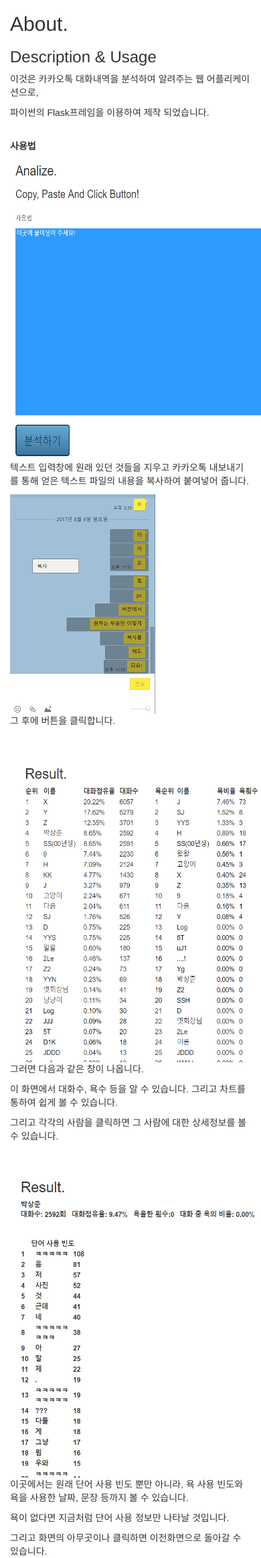
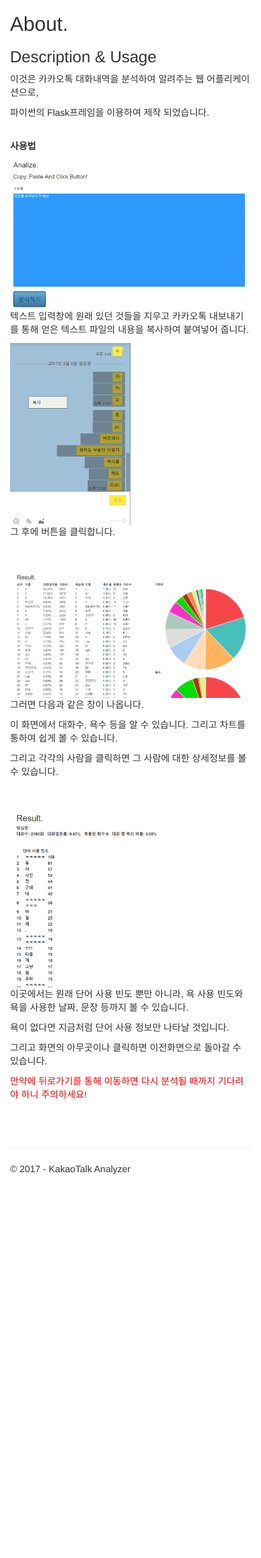
Before and after one commit to cosmoquester/KakaoAnalyzer, a Flask app: page /about in a window 390 px wide; the page is wider, and only the part inside the window is pictured. Shown: the part 51-2377 px from the top of that part at 67% size. After the commit the page ends 1804 px from the top of that part, so only its background shows below. Run offline with Flask 2, Linux system fonts and the light colour scheme; some libraries are stand-ins or nearby versions.

Commit message:
about page mobile applacation

```diff
--- a/templates/about.html
+++ b/templates/about.html
@@ -10,15 +10,15 @@
 <br>
 <p><b>사용법</b></p>
 
-<img src="{{url_for('static', filename='1.png')}}" style="width:600px;height:450px" />
+<img src="{{url_for('static', filename='1.png')}}" style="width:100%;height:auto;max-width:800px" />
 <p>텍스트 입력창에 원래 있던 것들을 지우고 카카오톡 내보내기를 통해 얻은 텍스트 파일의 내용을 복사하여 붙여넣어 줍니다.</p>
-<img src="{{url_for('static', filename='11.png')}}" />
+<img src="{{url_for('static', filename='11.png')}}" style="width:50%;height:auto;max-width:350px"/>
 <p>그 후에 버튼을 클릭합니다.</p><br><br>
-<img src="{{url_for('static', filename='2.png')}}" style="width:800px;height:450px"/>
+<img src="{{url_for('static', filename='2.png')}}" style="width:100%;height:auto;max-width:800px"/>
 <p>그러면 다음과 같은 창이 나옵니다.</p>
 <p>이 화면에서 대화수, 욕수 등을 알 수 있습니다. 그리고 차트를 통하여 쉽게 볼 수 있습니다.</p>
 <p>그리고 각각의 사람을 클릭하면 그 사람에 대한 상세정보를 볼 수 있습니다.</p><br><br>
-<img src="{{url_for('static', filename='3.png')}}" style="width:600px;height:450px"/>
+<img src="{{url_for('static', filename='3.png')}}" style="width:100%;height:auto;max-width:800px"/>
 <p>이곳에서는 원래 단어 사용 빈도 뿐만 아니라, 욕 사용 빈도와 욕을 사용한 날짜, 문장 등까지 볼 수 있습니다.</p>
 <p>욕이 없다면 지금처럼 단어 사용 정보만 나타날 것입니다.</p>
 <p>그리고 화면의 아무곳이나 클릭하면 이전화면으로 돌아갈 수 있습니다.</p>
```
